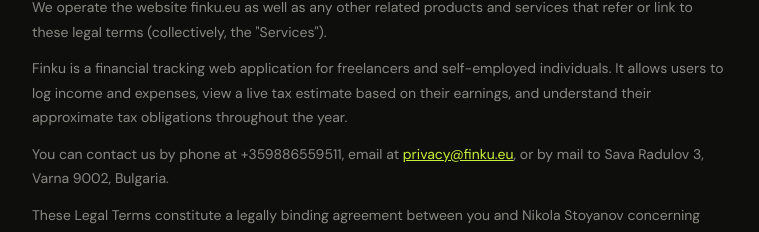
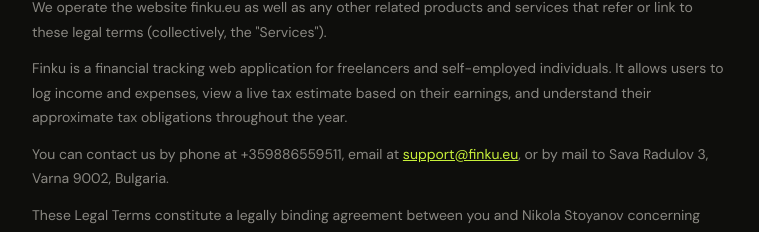
Before and after one commit to nstoyanov01-source/finku, a React (Vite) app: page /terms in a window 1280 px wide. Shown: the part 1113-1345 px from the top of the page, without its empty margins (260-1019 px from the left). Built offline with nearby package versions, Linux system fonts and the light colour scheme.

Commit message:
update contact email to support@finku.eu
Co-Authored-By: Claude Sonnet 4.6 <noreply@anthropic.com>

```diff
--- a/src/pages/Profile.jsx
+++ b/src/pages/Profile.jsx
@@ -16,7 +16,7 @@ const profileLabels = {
     deleteDesc: 'This will permanently delete all your data. This action cannot be undone.',
     deleteTypeTip: 'Type DELETE to confirm',
     deleteConfirmBtn: 'Confirm deletion',
-    deleteNote: 'Your data has been deleted. Email privacy@finku.eu to fully remove your account.',
+    deleteNote: 'Your data has been deleted. Email support@finku.eu to fully remove your account.',
     back: '← Back to dashboard',
     legal: 'Legal',
     privacyPolicy: 'Privacy Policy',
@@ -34,7 +34,7 @@ const profileLabels = {
     deleteDesc: 'Това ще изтрие постоянно всичките ви данни. Тази операция не може да бъде отменена.',
     deleteTypeTip: 'Напишете DELETE за потвърждение',
     deleteConfirmBtn: 'Потвърди изтриването',
-    deleteNote: 'Данните ви са изтрити. Изпратете имейл на privacy@finku.eu за пълно премахване на акаунта.',
+    deleteNote: 'Данните ви са изтрити. Изпратете имейл на support@finku.eu за пълно премахване на акаунта.',
     back: '← Обратно към таблото',
     legal: 'Правни документи',
     privacyPolicy: 'Политика за поверителност',
--- a/src/pages/Terms.jsx
+++ b/src/pages/Terms.jsx
@@ -75,7 +75,7 @@ export default function Terms() {
             <p className="terms-p">We are Nikola Stoyanov, doing business as Finku, a company registered in Bulgaria at Sava Radulov 3, Varna 9002.</p>
             <p className="terms-p">We operate the website finku.eu as well as any other related products and services that refer or link to these legal terms (collectively, the "Services").</p>
             <p className="terms-p">Finku is a financial tracking web application for freelancers and self-employed individuals. It allows users to log income and expenses, view a live tax estimate based on their earnings, and understand their approximate tax obligations throughout the year.</p>
-            <p className="terms-p">You can contact us by phone at +359886559511, email at <a href="mailto:privacy@finku.eu" style={{ color: '#c8f03a' }}>privacy@finku.eu</a>, or by mail to Sava Radulov 3, Varna 9002, Bulgaria.</p>
+            <p className="terms-p">You can contact us by phone at +359886559511, email at <a href="mailto:support@finku.eu" style={{ color: '#c8f03a' }}>support@finku.eu</a>, or by mail to Sava Radulov 3, Varna 9002, Bulgaria.</p>
             <p className="terms-p">These Legal Terms constitute a legally binding agreement between you and Nikola Stoyanov concerning your access to and use of the Services. By accessing the Services, you confirm you have read, understood, and agreed to be bound by all of these Legal Terms. IF YOU DO NOT AGREE, YOU MUST DISCONTINUE USE IMMEDIATELY.</p>
             <p className="terms-p">We will provide prior notice of any scheduled changes. Changes become effective 30 days after notice, except security updates and court orders which are effective immediately. The Services are intended for users who are at least 18 years old.</p>
           </div>
@@ -210,7 +210,7 @@ export default function Terms() {
               <p><strong>Nikola Stoyanov (Finku)</strong></p>
               <p>Sava Radulov 3, Varna 9002, Bulgaria</p>
               <p>Phone: +359886559511</p>
-              <p>Email: <a href="mailto:privacy@finku.eu">privacy@finku.eu</a></p>
+              <p>Email: <a href="mailto:support@finku.eu">support@finku.eu</a></p>
               <p>Website: <a href="https://finku.eu">finku.eu</a></p>
             </div>
           </div>
```
